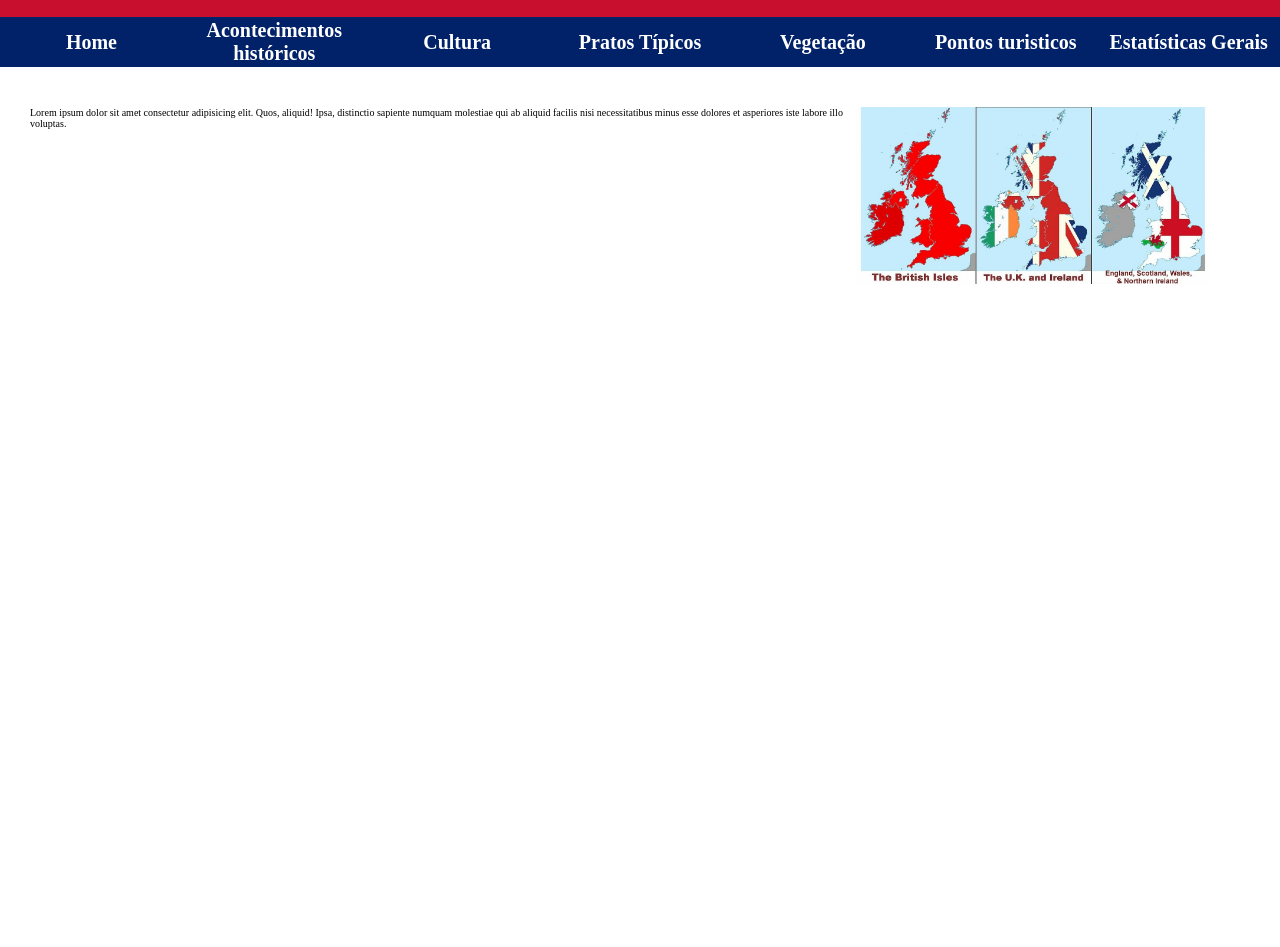
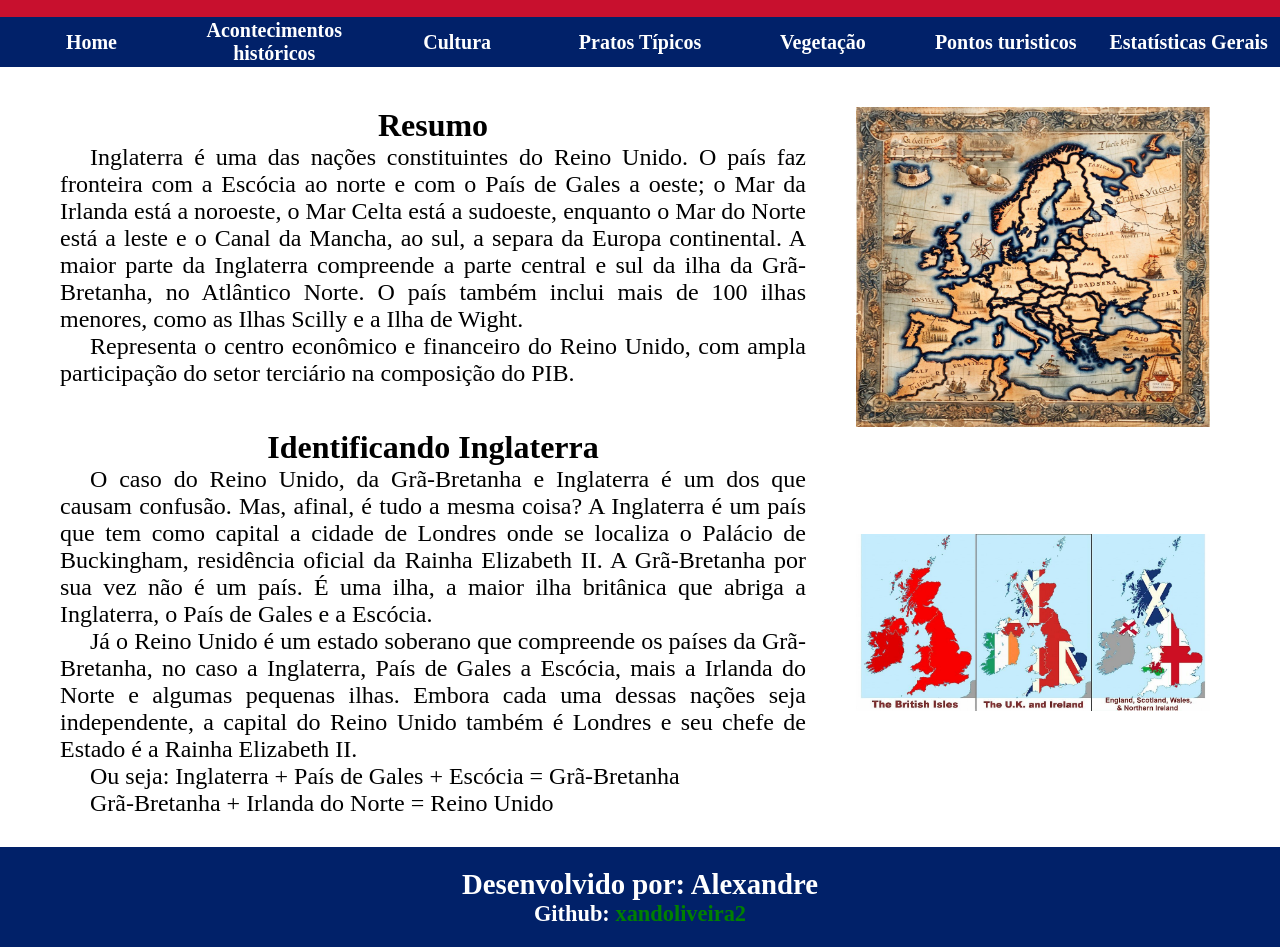
Before and after one commit to xandoliveira2/P1_DW3, a plain HTML site: page index.html in a window 1280 px wide. Shown: the part 133-1080 px from the top of the page. Before the commit the page ends 800 px from the top, so only its background shows below. Drawn offline with Linux system fonts and the light colour scheme.

Commit message:
criando footer

```diff
--- a/index.html
+++ b/index.html
@@ -41,19 +41,60 @@
     </nav>
 
     <main>
+
         <div class="bloco">
-        <div class="texto">
-            Lorem ipsum dolor sit amet consectetur adipisicing elit. Quos, aliquid! Ipsa, distinctio sapiente numquam
-            molestiae qui ab aliquid facilis nisi necessitatibus minus esse dolores et asperiores iste labore illo
-            voluptas.
+            <div class="texto">
+                <h2>Resumo</h2>
+
+                <p>Inglaterra é uma das nações constituintes do Reino Unido. O país faz
+                    fronteira com a Escócia ao norte e com o País de Gales a oeste; o Mar da Irlanda está a noroeste, o
+                    Mar Celta está a sudoeste, enquanto o Mar do Norte está a leste e o Canal da Mancha, ao sul, a
+                    separa da Europa continental. A maior parte da Inglaterra compreende a parte central e sul da ilha
+                    da Grã-Bretanha, no Atlântico Norte. O país também inclui mais de 100 ilhas menores, como as Ilhas
+                    Scilly e a Ilha de Wight.</p>
+                <p>Representa o centro econômico e financeiro do Reino Unido, com ampla participação do setor terciário
+                    na composição do PIB.</p>
+            </div>
+            <div class="fotos">
+                <img src="imagens/europa_inglaterra_map.jpg" alt="foto vintage da europa" style="height:20rem ;">
+            </div>
         </div>
-        <div class="fotos">
-            <img src="imagens/british_uk_england.jpg" alt="">
 
+
+
+
+
+
+
+
+        <div class="bloco">
+            <div class="texto">
+
+                <h2>Identificando Inglaterra<h2>
+                        <p>O caso do Reino Unido, da Grã-Bretanha e Inglaterra é um dos que causam confusão. Mas,
+                            afinal, é tudo a mesma coisa? A Inglaterra é um país que tem como capital a cidade de
+                            Londres onde se localiza o Palácio de Buckingham, residência oficial da Rainha Elizabeth II.
+                            A Grã-Bretanha por sua vez não é um país. É uma ilha, a maior ilha britânica que abriga a
+                            Inglaterra, o País de Gales e a Escócia.</p>
+
+                        <p>Já o Reino Unido é um estado soberano que compreende os países da Grã-Bretanha, no caso a
+                            Inglaterra, País de Gales a Escócia, mais a Irlanda do Norte e algumas pequenas ilhas.
+                            Embora cada uma dessas nações seja independente, a capital do Reino Unido também é Londres e
+                            seu chefe de Estado é a Rainha Elizabeth II.</p>
+
+                        <p>Ou seja: Inglaterra + País de Gales + Escócia = Grã-Bretanha</p>
+                        <p>Grã-Bretanha + Irlanda do Norte = Reino Unido</p>
+            </div>
+            <div class="fotos">
+                <img src="imagens/british_uk_england.jpg" alt="">
+
+            </div>
         </div>
-    </div>
     </main>
-    <footer></footer>
+    <footer>
+        <h2>Desenvolvido por: Alexandre</h2>
+        <h3>Github: <a href="https://github.com/xandoliveira2" target="_blank">xandoliveira2</a></h3>
+    </footer>
 </body>
 
 </html>
--- a/style.css
+++ b/style.css
@@ -74,19 +74,41 @@ main{width: 100%;padding-top: 40px;}
     /* MAIN > INDEX*/
 main .bloco{width: 100%;display: flex;padding:0 70px 0 30px;}
 main .bloco .fotos{width: 30%;
-
+    justify-self: center;
+    align-self: center;
 
 }
 main .bloco .fotos img{width: 100%;
 }
-main .bloco .fotos img:hover{transform:scale(3);
+main .bloco .fotos img:hover{transform:scale(2.5);
+    margin-top:-30%;
     margin-left: -110%;
 }
 main .texto{width: 70%;
+    padding-right: 50px;
+    padding-left: 30px;
 
 }
+main .texto h2{text-align: center;font-size: 2rem;}
+main .texto p{text-align: justify;text-indent: 30px;font-size: 1.5rem;font-weight:normal;}
     /* FIM MAIN > INDEX*/
 
 
 
 /* ------- FIM MAIN -----------*/
+/* ------- FOOTER (padrao todos) --------*/
+footer{background-color: rgb(1 33 105);
+height: 10em;
+margin-top: 3em;
+display: flex;
+justify-content: center;
+align-items: center;
+flex-direction: column;}
+footer h2{color:white;
+font-weight: bold;
+font-size: 1.8rem;}
+footer h3{font-size:1.4rem;
+color: white;}
+footer h3 a{display: inline-block;
+color:green}
+/**/
```
Also changed, not shown: pratos.html (+1 -1 lines), imagens/europa_inglaterra_map.jpg (added).
